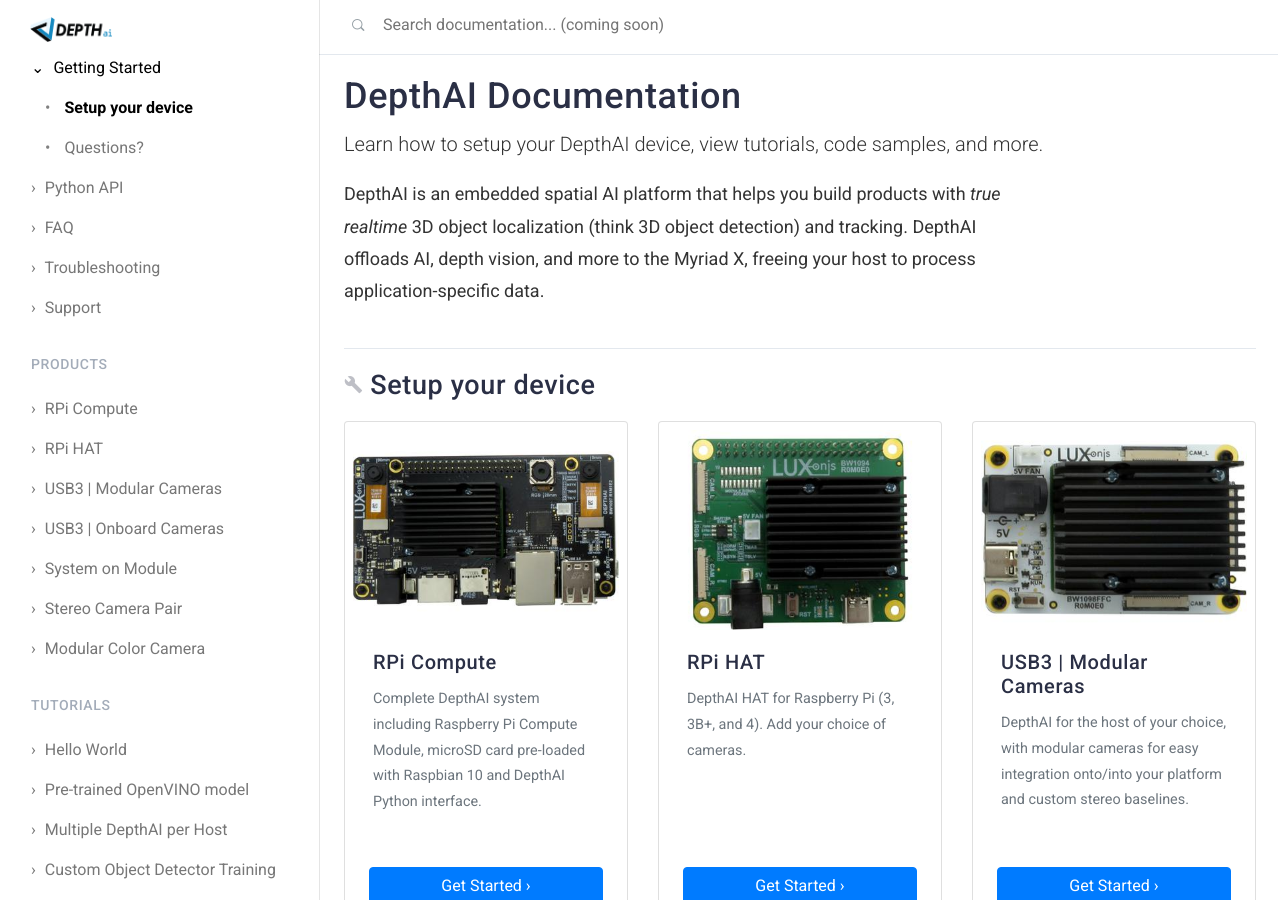
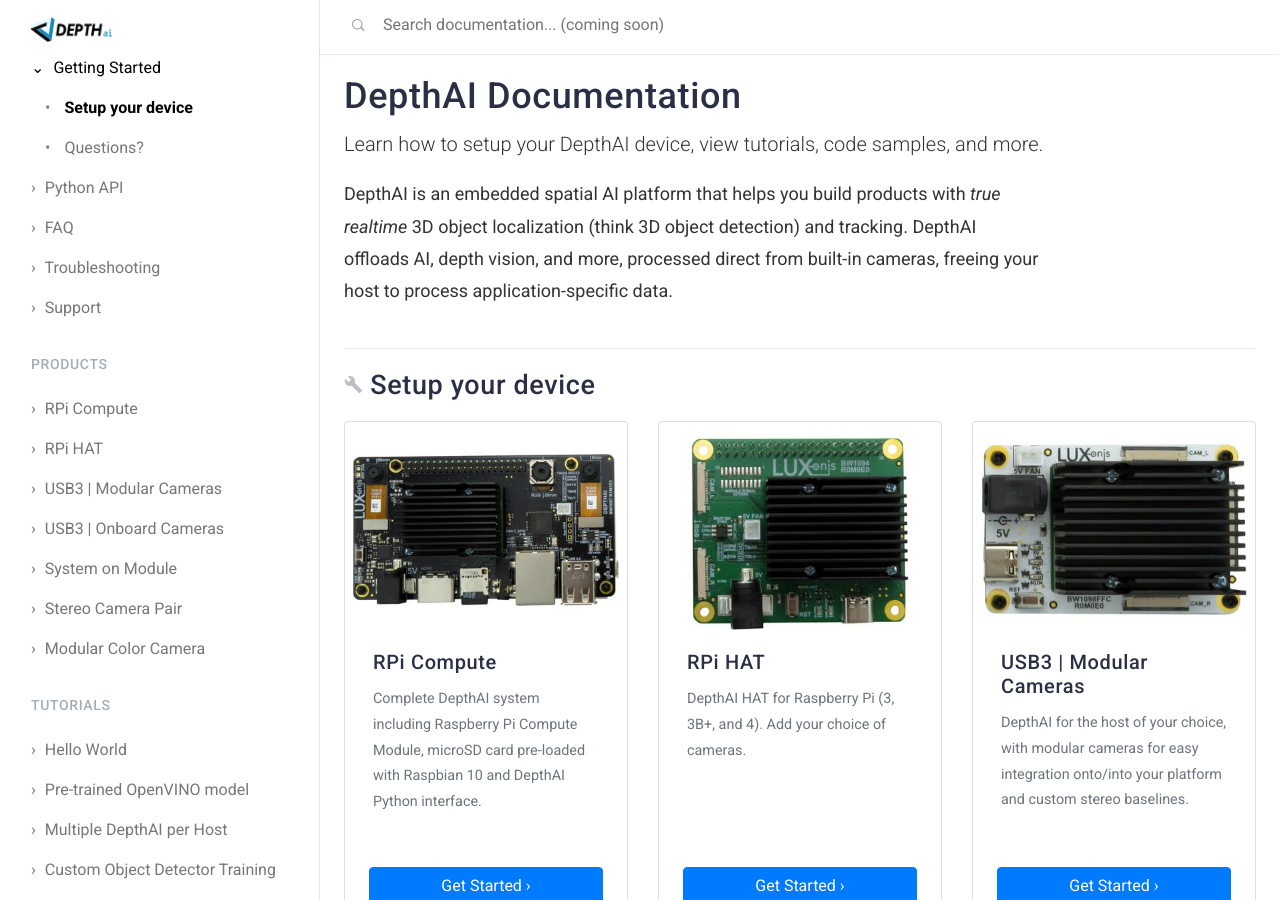
Before and after one commit to luxonis/depthai-docs-website, a Jekyll site: the page built from index.html, in a window 1280 px wide and 900 px high. Built offline with Jekyll 4.4.1, drawn with Linux system fonts in a browser that asks for light colours; nearby versions of some CDN libraries.

Commit message:
Update index.html

```diff
--- a/index.html
+++ b/index.html
@@ -11,7 +11,7 @@
 <p class="lead">Learn how to setup your DepthAI device, view tutorials, code samples, and more.</p>
 
 <p>
-  DepthAI is an embedded spatial AI platform that helps you build products with <em>true realtime</em> 3D object localization (think 3D object detection) and tracking. DepthAI offloads AI, depth vision, and more to the Myriad X, freeing your host to process application-specific data.
+  DepthAI is an embedded spatial AI platform that helps you build products with <em>true realtime</em> 3D object localization (think 3D object detection) and tracking. DepthAI offloads AI, depth vision, and more, processed direct from built-in cameras, freeing your host to process application-specific data.
 </p>
 
 <h2 id="get_started">
```
